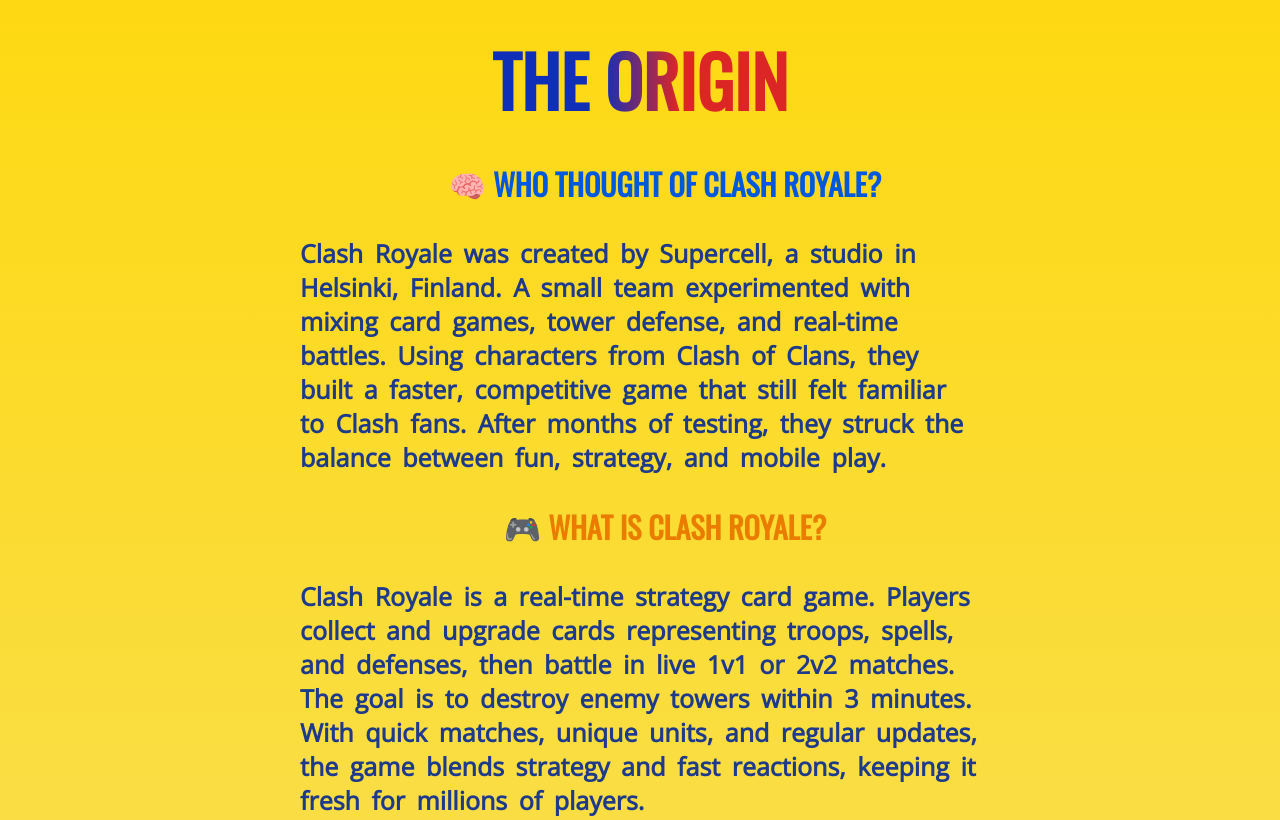
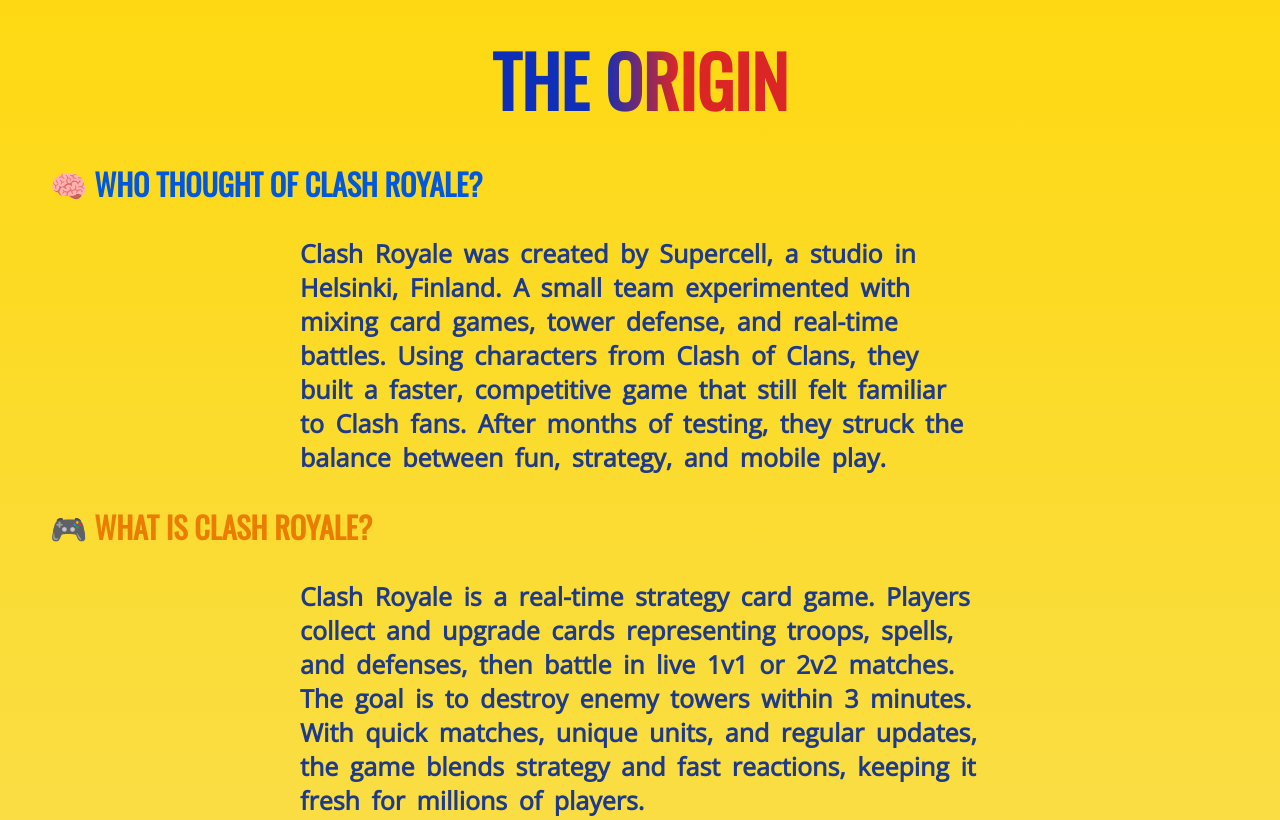
Before and after one commit to 232240/Web-Design, a plain HTML site: page Web Design/cr.html in a window 1280 px wide. Shown: the part 3040-3860 px from the top of the page. Drawn offline with nearby package versions, Linux system fonts and the light colour scheme; no server answers.

Commit message:
miner details

```diff
--- a/Web Design/styling.css
+++ b/Web Design/styling.css
@@ -104,7 +104,7 @@
 .info-text  {
     display: flex;
     flex-direction: column;
-    align-items: center;
+    align-items: normal;
 }
 
 .emoji  {
```
